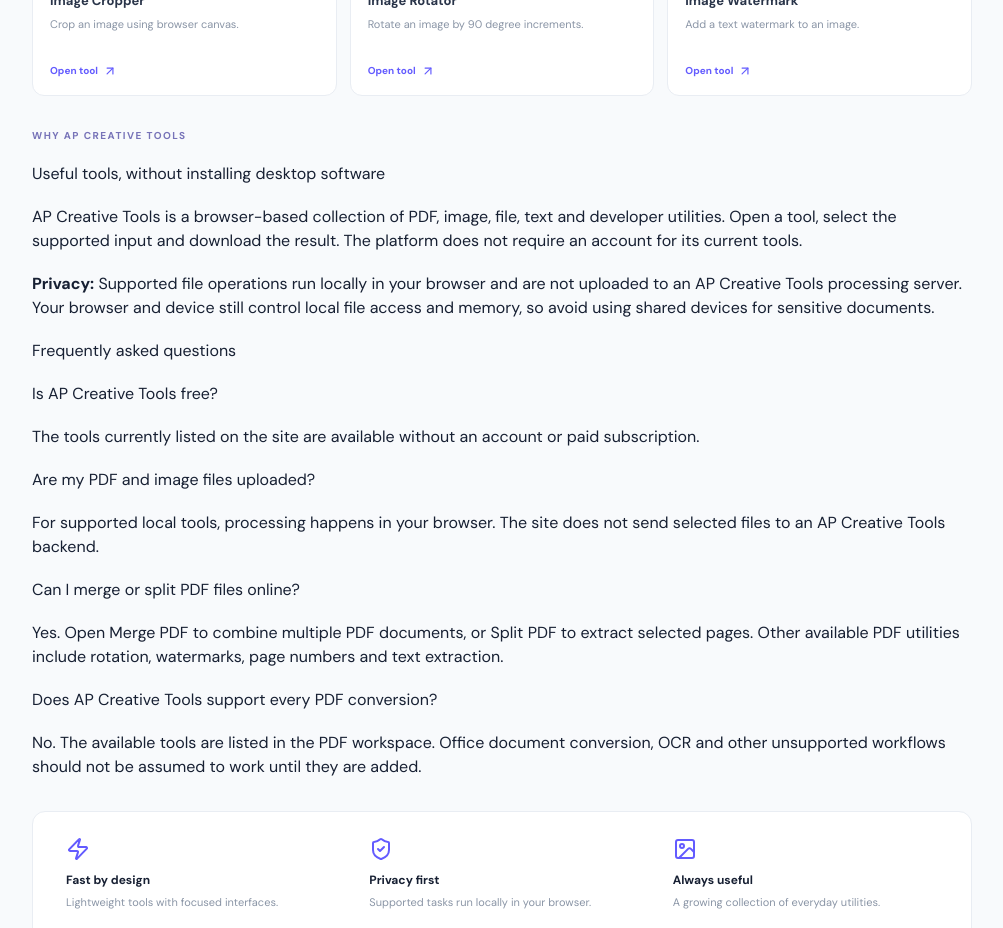
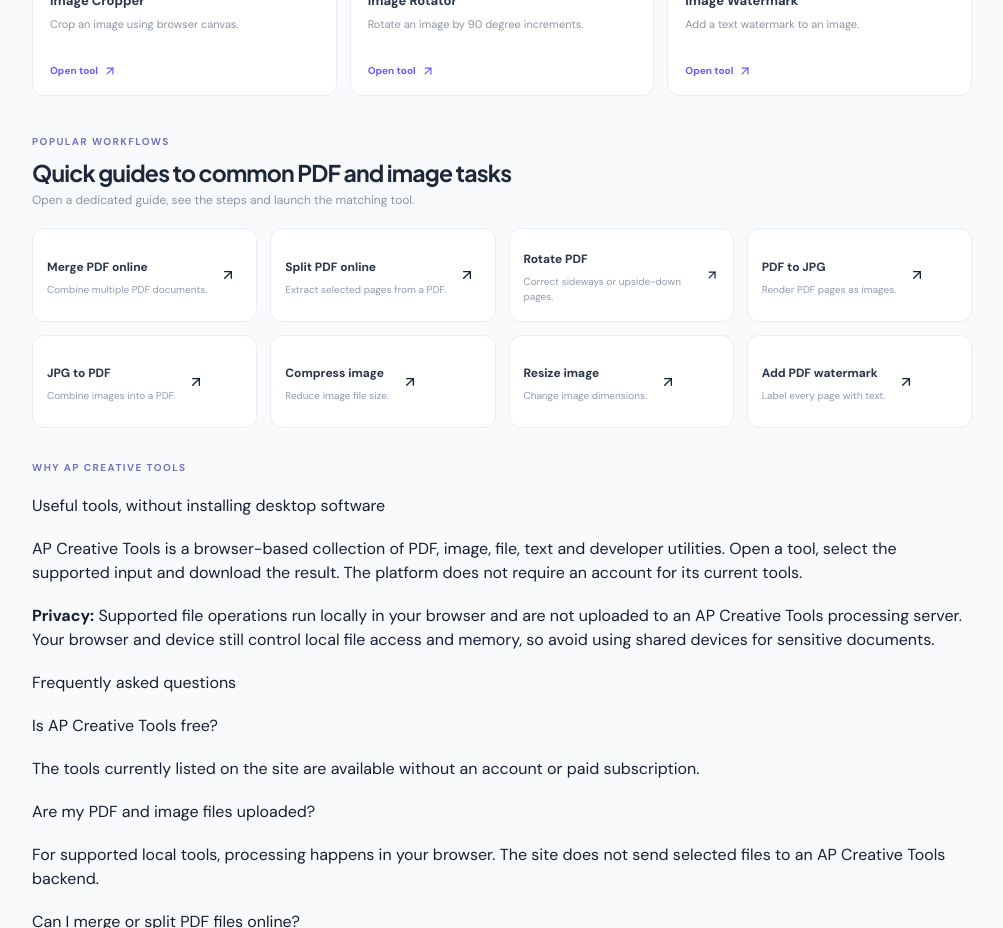
Before and after one commit to anantttt1/AP-Tools, a React (Vite) app: page / in a window 1280 px wide. Shown: the part 2460-3388 px from the top of the page, without its empty margins (266-1269 px from the left). Built offline with nearby package versions, Linux system fonts and the light colour scheme.

Commit message:
Link SEO workflow guides from homepage for stronger internal discovery

```diff
--- a/src/pages/Home.tsx
+++ b/src/pages/Home.tsx
@@ -54,6 +54,20 @@ export default function Home() {
       <div className="tool-grid">{imageTools.map(t => <ToolCard key={t.id} tool={t} onOpen={() => go('/tool/' + t.id)} />)}</div>
     </section>
 
+    <section className="section">
+      <div className="section-head"><div><label>POPULAR WORKFLOWS</label><h2>Quick guides to common PDF and image tasks</h2><p>Open a dedicated guide, see the steps and launch the matching tool.</p></div></div>
+      <div className="category-grid">
+        <a className="category-card" href="/pdf/merge-pdf/"><div><b>Merge PDF online</b><p>Combine multiple PDF documents.</p></div><ArrowUpRight size={16}/></a>
+        <a className="category-card" href="/pdf/split-pdf/"><div><b>Split PDF online</b><p>Extract selected pages from a PDF.</p></div><ArrowUpRight size={16}/></a>
+        <a className="category-card" href="/pdf/rotate-pdf/"><div><b>Rotate PDF</b><p>Correct sideways or upside-down pages.</p></div><ArrowUpRight size={16}/></a>
+        <a className="category-card" href="/pdf/pdf-to-jpg/"><div><b>PDF to JPG</b><p>Render PDF pages as images.</p></div><ArrowUpRight size={16}/></a>
+        <a className="category-card" href="/pdf/jpg-to-pdf/"><div><b>JPG to PDF</b><p>Combine images into a PDF.</p></div><ArrowUpRight size={16}/></a>
+        <a className="category-card" href="/images/compress-image/"><div><b>Compress image</b><p>Reduce image file size.</p></div><ArrowUpRight size={16}/></a>
+        <a className="category-card" href="/images/resize-image/"><div><b>Resize image</b><p>Change image dimensions.</p></div><ArrowUpRight size={16}/></a>
+        <a className="category-card" href="/pdf/add-watermark/"><div><b>Add PDF watermark</b><p>Label every page with text.</p></div><ArrowUpRight size={16}/></a>
+      </div>
+    </section>
+
     <section className="section seo-copy">
       <label>WHY AP CREATIVE TOOLS</label><h2>Useful tools, without installing desktop software</h2>
       <p>AP Creative Tools is a browser-based collection of PDF, image, file, text and developer utilities. Open a tool, select the supported input and download the result. The platform does not require an account for its current tools.</p>
```
